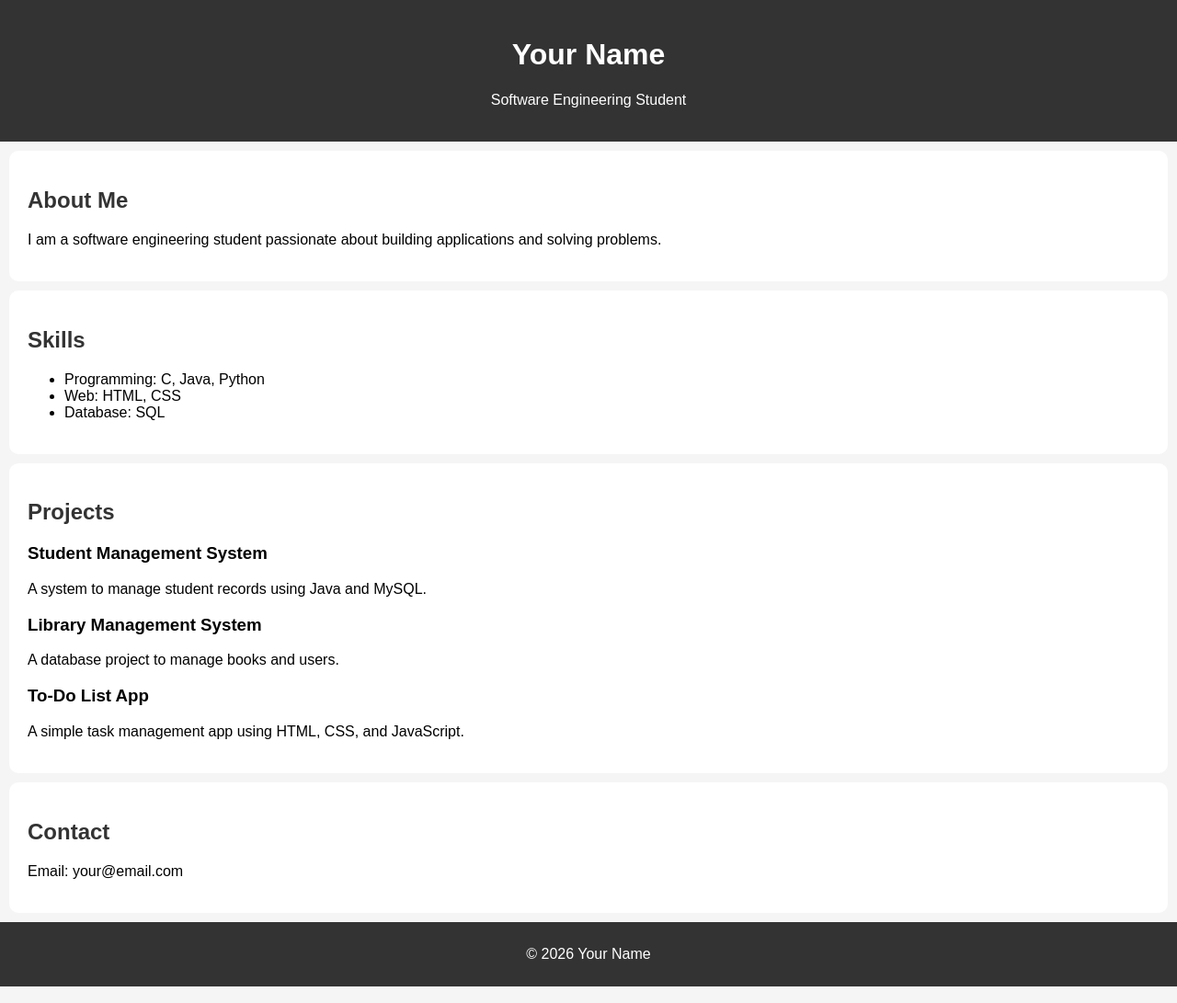
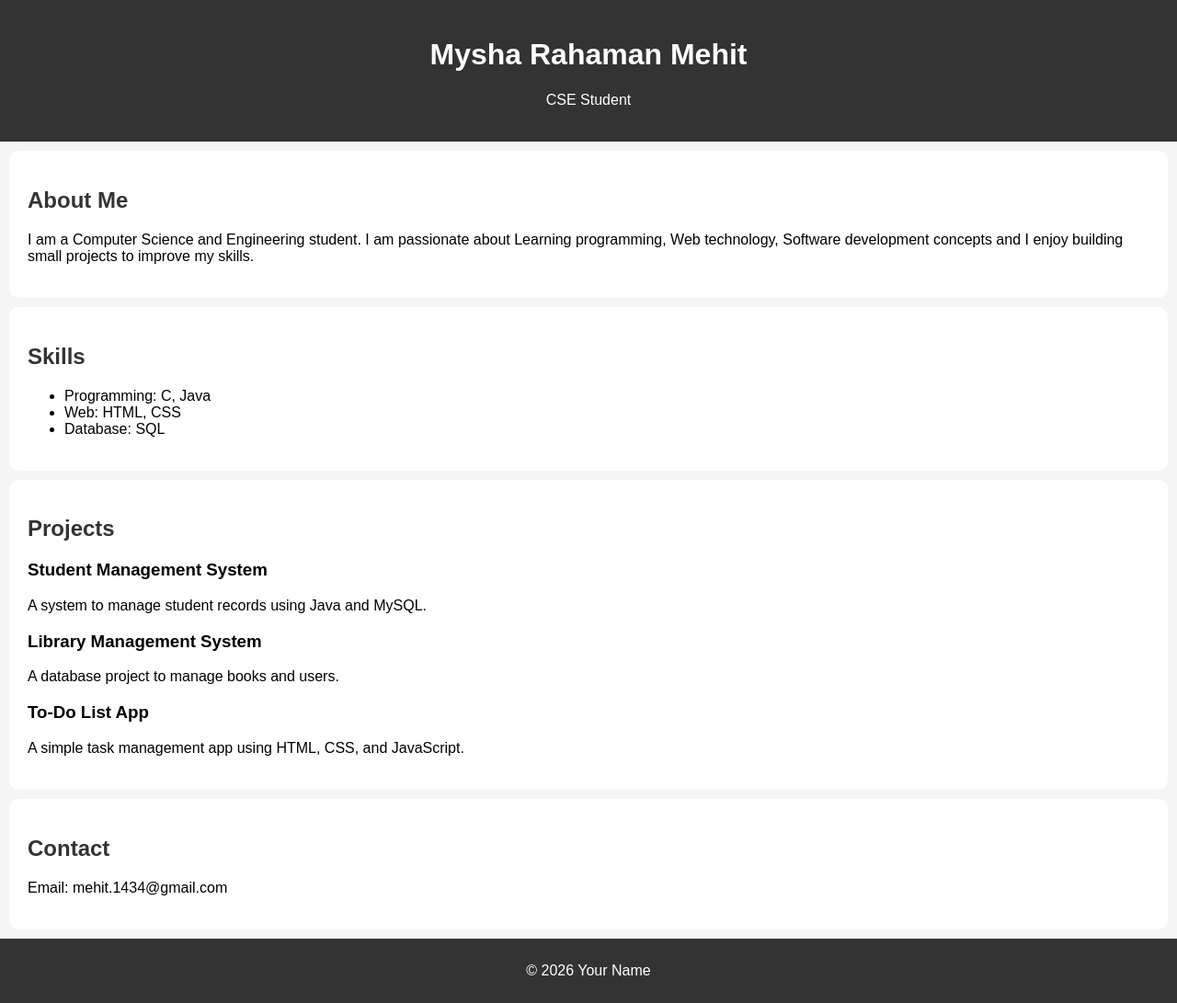
Before and after one commit to mehit1434-se/my-portfolio, a plain HTML site: page index.html in a window 1280 px wide. Shown: the whole page at 92% size. Drawn offline with Linux system fonts and the light colour scheme.

Commit message:
Update index.html

```diff
--- a/index.html
+++ b/index.html
@@ -13,15 +13,15 @@
   </style>
 </head>
 <body><header>
-  <h1>Your Name</h1>
-  <p>Software Engineering Student</p>
+  <h1>Mysha Rahaman Mehit</h1>
+  <p>CSE Student</p>
 </header><section>
   <h2>About Me</h2>
-  <p>I am a software engineering student passionate about building applications and solving problems.</p>
+  <p>I am a Computer Science and Engineering student. I am passionate about Learning programming, Web technology, Software development concepts and I enjoy building small projects to improve my skills.</p>
 </section><section>
   <h2>Skills</h2>
   <ul>
-    <li>Programming: C, Java, Python</li>
+    <li>Programming: C, Java</li>
     <li>Web: HTML, CSS</li>
     <li>Database: SQL</li>
   </ul>
@@ -37,7 +37,7 @@
     <p>A simple task management app using HTML, CSS, and JavaScript.</p>
   </div></section><section>
   <h2>Contact</h2>
-  <p>Email: your@email.com</p>
+  <p>Email: mehit.1434@gmail.com</p>
 </section><footer>
   <p>© 2026 Your Name</p>
 </footer></body>
```
